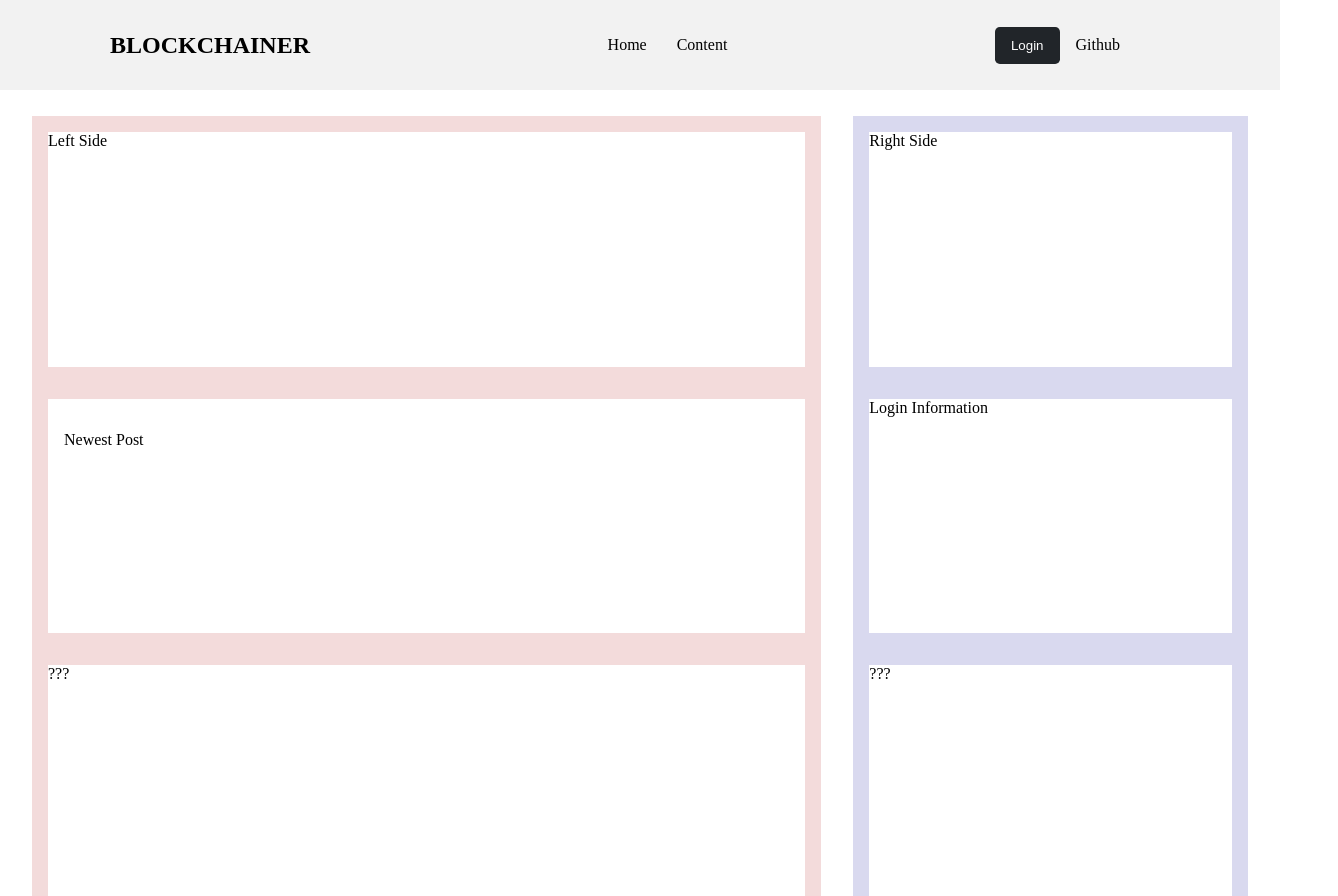
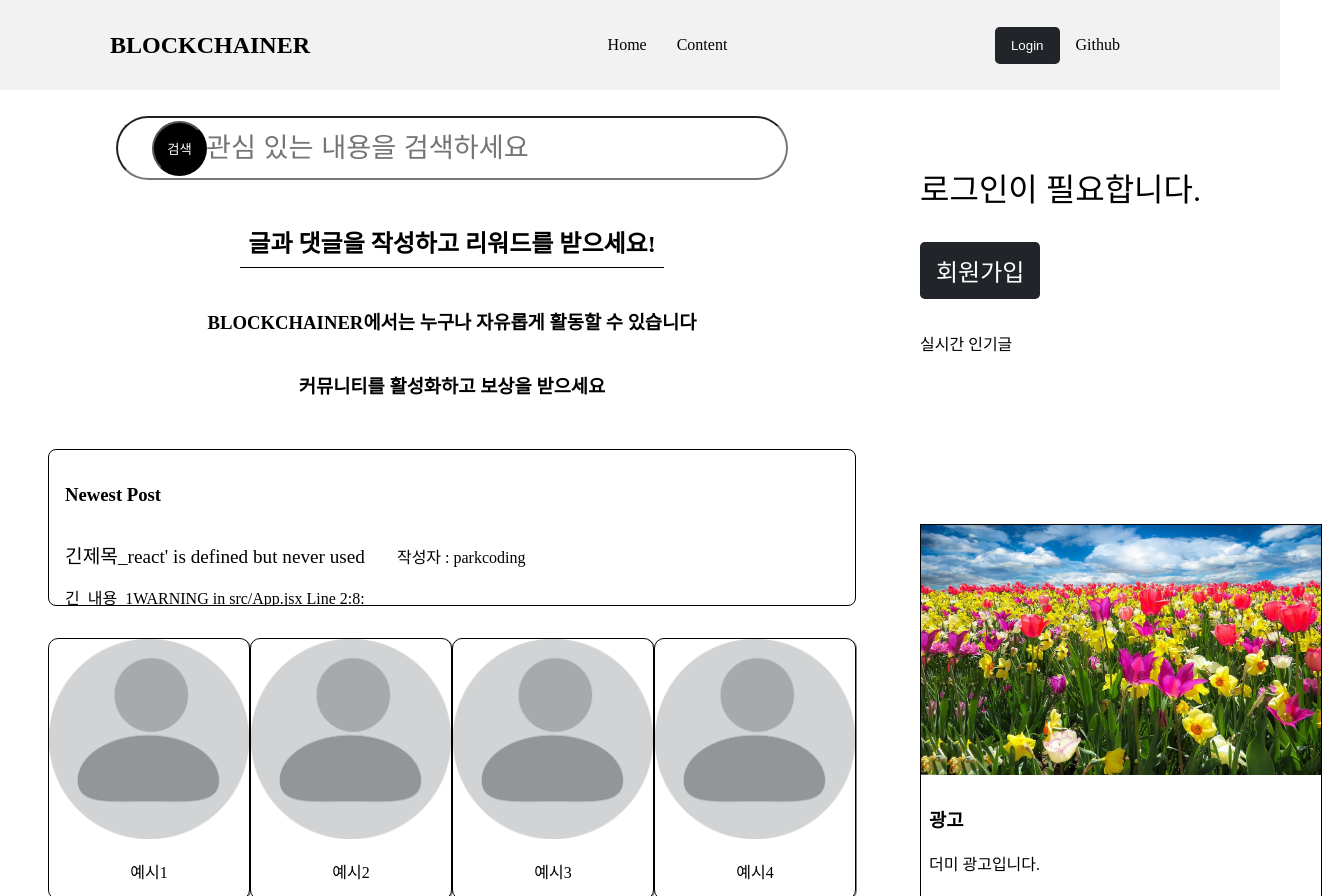
Before and after one commit to citron03/beb-03-blockchainer, a React (Create React App) app in the folder client/: page / in a window 1280 px wide. Shown: the top 896 px of the page, 1338 px wide, since content can reach past the window. Built offline with nearby package versions, Linux system fonts and the light colour scheme; no server answers.

Commit message:
Home 화면 구성

```diff
--- a/client/public/index.html
+++ b/client/public/index.html
@@ -3,6 +3,7 @@
   <head>
     <meta charset="utf-8" />
     <link rel="icon" href="%PUBLIC_URL%/favicon.ico" />
+    <!-- favicon 이미지 출처 : https://pixabay.com/ko/vectors/%eb%b8%94%eb%a1%9d-%ec%9e%85%eb%b0%a9%ec%b2%b4-%ec%84%a4%ed%83%95-%ed%95%98%ec%96%80%ec%83%89-151696/ -->
     <meta name="viewport" content="width=device-width, initial-scale=1" />
     <meta name="theme-color" content="#000000" />
     <meta
--- a/client/src/App.jsx
+++ b/client/src/App.jsx
@@ -13,6 +13,7 @@ import FindPassword from './pages/FindPassword';
 import Write from './pages/Write';
 import Modify from './pages/Modify';
 import ContentPage from './pages/ContentPage';
+import Footer from './components/Footer';
 
 function App() {
   window.addEventListener("scroll", () => {
@@ -63,6 +64,7 @@ function App() {
             <Modify />
           </Route>
         </Switch>
+        <Footer/>
     </Router>
   );
 }
--- /dev/null
+++ b/client/src/components/Footer.jsx
@@ -0,0 +1,21 @@
+import styled from "styled-components";
+
+const FooterContainer = styled.section`
+    border-top: 1px solid #c2b3b3;
+    text-align: center;
+    padding: 1rem;
+    margin: 3rem 1rem 1rem 1rem;
+    display: flex;
+    justify-content: space-around;
+`
+
+const Footer = () => {
+    return (
+    <FooterContainer>
+        <span>이용약관 | 서비스 소개 | 개인정보 처리방침 | 고객센터</span>
+        <span>@BLOCKCHAINER</span>
+    </FooterContainer>
+    );
+}
+
+export default Footer;
--- /dev/null
+++ b/client/src/components/home/Advertisement.jsx
@@ -0,0 +1,34 @@
+import styled from "styled-components";
+import image from './../../assets/images/tulips-ga6f43c0dc_1280.jpg';
+import source from './../../assets/images/source';
+
+const AdvertisementContainer = styled.section`
+    box-sizing: border-box;
+    border: 1px solid black;
+    width: fit-content;
+    height: fit-content;
+    margin: 1rem;
+    cursor: pointer;
+`;
+
+const AdTexts = styled.div`
+    padding: 0.5rem;
+`
+
+const Image = styled.img`
+    width: 400px;
+    height: 250px;
+`
+
+const Advertisement = () => {
+    return (
+    <AdvertisementContainer>
+        <Image src={image} alt={source.image3} />
+        <AdTexts>
+            <h3>광고</h3>
+            <p>더미 광고입니다.</p>
+        </AdTexts>
+    </AdvertisementContainer>);
+}
+
+export default Advertisement;
--- a/client/src/components/home/HomeLeft.jsx
+++ b/client/src/components/home/HomeLeft.jsx
@@ -1,10 +1,11 @@
 import styled from "styled-components";
-import NewsPost from "./NewsPost";
+import NewestPost from "./NewestPost";
+import NewestNft from "./NewestNft";
+import Search from "./Search";
 
 const HomeLeftContainer = styled.div`
     display: flex;
     flex-direction: column;
-    background-color: #f3dbdb;
     width: 100%;
     height: 100%;
     flex: 3 1 0;
@@ -20,9 +21,9 @@ const DummyDiv = styled.div`
 const HomeLeft = () => {
     return (
         <HomeLeftContainer>
-            <DummyDiv>Left Side</DummyDiv>
-            <NewsPost/>
-            <DummyDiv>???</DummyDiv>
+            <Search/>
+            <NewestPost/>
+            <NewestNft/>
         </HomeLeftContainer>
     );
 }
--- a/client/src/components/home/HomeRight.jsx
+++ b/client/src/components/home/HomeRight.jsx
@@ -1,9 +1,10 @@
 import styled from "styled-components";
+import Advertisement from "./Advertisement";
+import LoginInformation from "./LoginInformation";
 
 const HomeRightContainer = styled.div`
     display: flex;
     flex-direction: column;
-    background-color: #d9d9ef;
     width: 100%;
     height: 100%;
     flex: 1.5 1 0;
@@ -19,9 +20,9 @@ const DummyDiv = styled.div`
 const HomeRight = () => {
     return (
         <HomeRightContainer>
-            <DummyDiv>Right Side</DummyDiv>
-            <DummyDiv>Login Information</DummyDiv>
-            <DummyDiv>???</DummyDiv>
+            <LoginInformation/>
+            <DummyDiv>실시간 인기글</DummyDiv>
+            <Advertisement/>
         </HomeRightContainer>
     );
 }
--- /dev/null
+++ b/client/src/components/home/LoginInformation.jsx
@@ -0,0 +1,54 @@
+import { useSelector } from 'react-redux'
+import { useHistory } from "react-router-dom";
+import styled from 'styled-components';
+
+const LoginInformationContainer = styled.section`
+    flex: 1 1 0;
+    text-align: left;
+    margin: 1rem;
+`;
+
+const LoginText = styled.p`
+    font-size: 2rem;
+`
+
+const Button = styled.button`
+  background: #212529;
+  border: 0.1rem solid transparent;
+  padding: 10px 15px;
+  color: #fff;
+  cursor: pointer;
+  border-radius: 0.3rem;
+  margin-right: 1rem;
+  font-size: 1.5rem;
+
+  &:hover {
+    border: 0.1rem solid black;
+    background-color: white;
+    color: black;
+    transition: color 0.3;
+  }
+`;
+
+
+const LoginInformation = () => {
+    const history = useHistory();
+    const userName = useSelector(state => state.token.username);
+
+    return (
+    <LoginInformationContainer>
+        {userName.length > 0 ?
+            <>
+                <LoginText>{userName}님, 안녕하세요!</LoginText>
+                <Button onClick={() => history.push("/mypage")}>Mypage</Button>
+                <Button onClick={() => history.push("/write")}>글작성</Button>
+            </>
+            :
+            <>
+                <LoginText>로그인이 필요합니다.</LoginText>
+                <Button onClick={() => history.push("/register")}>회원가입</Button>
+            </>}
+    </LoginInformationContainer>);
+}
+
+export default LoginInformation;
--- /dev/null
+++ b/client/src/components/home/NewestNft.jsx
@@ -0,0 +1,70 @@
+import styled from "styled-components";
+import image from "./../../assets/images/profile.png"
+import { useState } from "react";
+
+const NewestNftContainer = styled.section`
+    flex: 1 1 0;
+`
+
+const Image = styled.img`
+    width: 200px;
+    height: 200px;
+`;
+
+const ImageDiv = styled.div`
+    margin: auto;
+    border: 1px solid black;
+    box-shadow: 1px 0.5px gray;
+    border-radius: 10px;
+    text-align: center;
+    &:hover {
+        transform: translate(-1px, -1px);
+        cursor: pointer;
+    }
+`;
+
+const AllImageDiv = styled.div`
+    display: flex;
+    justify-content: center;
+    margin: 1rem;
+`;
+
+const tmpData = [
+    {
+        image,
+        alt: "예시1"
+    },
+    {
+        image,
+        alt: "예시2"
+    },
+    {
+        image,
+        alt: "예시3"
+    },
+    {
+        image,
+        alt: "예시4"
+    }
+]
+
+const NewestNft = () => {
+
+    const [data, setData] = useState(tmpData);
+
+    return (
+    <NewestNftContainer>
+        <AllImageDiv>
+            {data.length > 0 ?
+                data.map((el, idx) => {
+                    return (
+                        <ImageDiv key={idx}>
+                            <Image src={el.image} alt={el.alt}/>
+                            <p>{el.alt}</p>
+                        </ImageDiv>);
+                }) : null}
+        </AllImageDiv>
+    </NewestNftContainer>);
+}
+
+export default NewestNft;
--- a/client/src/components/home/NewsPost.jsx
+++ b/client/src/components/home/NewestPost.jsx
@@ -2,6 +2,7 @@ import styled from "styled-components";
 import getPageCount from "../content/useData/getPageCount";
 import axios from "axios";
 import { useEffect, useState } from 'react';
+import dummyPosts from './../../assets/dymmydata/dummyPosts'
 
 const fetchPost = async (id) => {
     const getLastPosId = await getPageCount();
@@ -9,12 +10,15 @@ const fetchPost = async (id) => {
     return getPost.data.data;
 }
 
-const NewsPostContainer = styled.div`
+const NewsPostContainer = styled.section`
     flex: 1 1 0;
     margin: 1rem;
     background-color: white;
     overflow: hidden;
+    border: 1px solid black;
+    border-radius: 8px;
 `
+
 const Paragraph = styled.p`
     max-width: 70vw;
     white-space: pre-line;
@@ -28,17 +32,18 @@ const NewsPost = () => {
     const [newestPost, setNewestPost] = useState({});
 
     useEffect(() => {
-        fetchPost()
-            .then(el => setNewestPost(el))
-            .catch(err => console.log(err));
+        // fetchPost()
+        //     .then(el => setNewestPost(el))
+        //     .catch(err => console.log(err));
+        setNewestPost(dummyPosts[4]);
     }, [])
 
     return (
     <NewsPostContainer>
-        <p style={{padding: "1rem"}}>Newest Post</p>
-        {newestPost.id ?
+        <h3 style={{padding: "1rem"}}>Newest Post</h3>
+        {newestPost.title ?
             <>
-                <span style={{padding: "1rem"}}>{newestPost.title}</span>
+                <span style={{padding: "1rem", fontSize: "1.2rem"}}>{newestPost.title}</span>
                 <span style={{padding: "1rem"}}>작성자 : {newestPost.writer}</span>
                 <Paragraph>{newestPost.content}</Paragraph>
             </>
--- /dev/null
+++ b/client/src/components/home/Search.jsx
@@ -0,0 +1,81 @@
+import styled, { keyframes } from "styled-components";
+
+const SearchContainer = styled.section`
+    flex: 1 1 0;
+    display: flex;
+    flex-direction: column;
+    text-align: center;
+`
+
+const Input = styled.input`
+    width: 80%;
+    height: 4rem;
+    font-size: 1.7rem;
+    padding: 1rem;
+    border-radius: 10rem;
+    padding: 0 2rem 0 5.5rem;
+`
+
+const Button = styled.button`
+    position: absolute;
+    background-color: black;
+    color: white;
+    border-radius: 3rem;
+    left: 7.5rem;
+    top: 0.3rem;
+    width: 55px;
+    height: 55px;
+    &:active{
+        background-color: white;
+        color: black;
+    }
+`
+
+const SearchDiv = styled.div`
+    display: flex;
+    justify-content: center;
+    position: relative;
+`
+
+const SiteInformation = styled.div`
+    margin: 1rem;
+    display: flex;
+    flex-direction: column;
+    align-items: center;
+`
+
+const InformationTitle = styled.h2`
+    border-bottom: 1px solid black;
+    width: fit-content;
+    padding: 0.5rem;
+`
+
+const fadein = keyframes`
+    from {
+        opacity: 0.1;
+    }
+    to {
+        opacity: 1;
+    }
+`
+
+const InformationText = styled.h3`
+    animation: ${fadein} 3s;
+`
+
+const Search = () => {
+    return (
+    <SearchContainer>
+        <SearchDiv>
+            <Input type="search" placeholder="관심 있는 내용을 검색하세요" />
+            <Button>검색</Button>
+        </SearchDiv>
+        <SiteInformation>
+            <InformationTitle>글과 댓글을 작성하고 리워드를 받으세요!</InformationTitle>
+            <InformationText>BLOCKCHAINER에서는 누구나 자유롭게 활동할 수 있습니다</InformationText>
+            <InformationText>커뮤니티를 활성화하고 보상을 받으세요</InformationText>
+        </SiteInformation>
+    </SearchContainer>);
+}
+
+export default Search;
```
Also changed, not shown: 2 other files (tests, documents, lock files or other folders).
